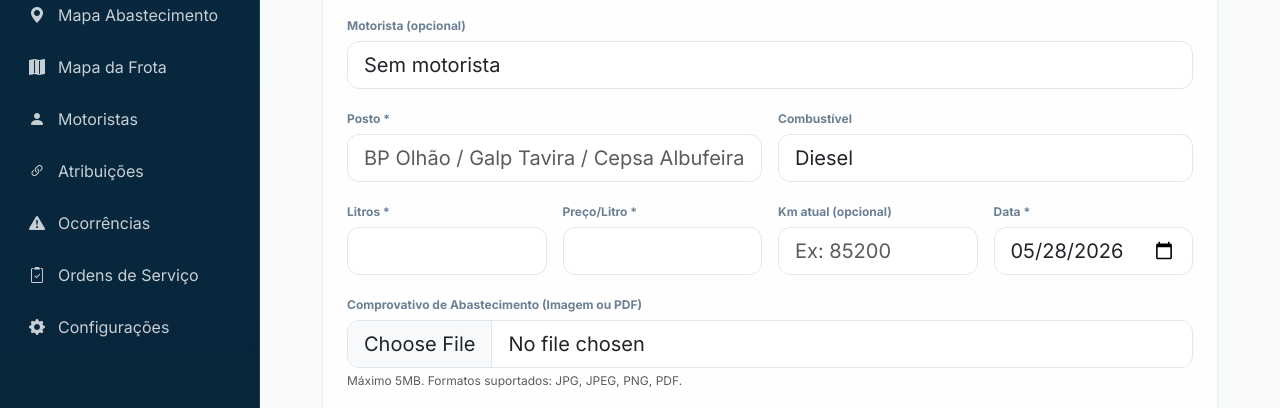
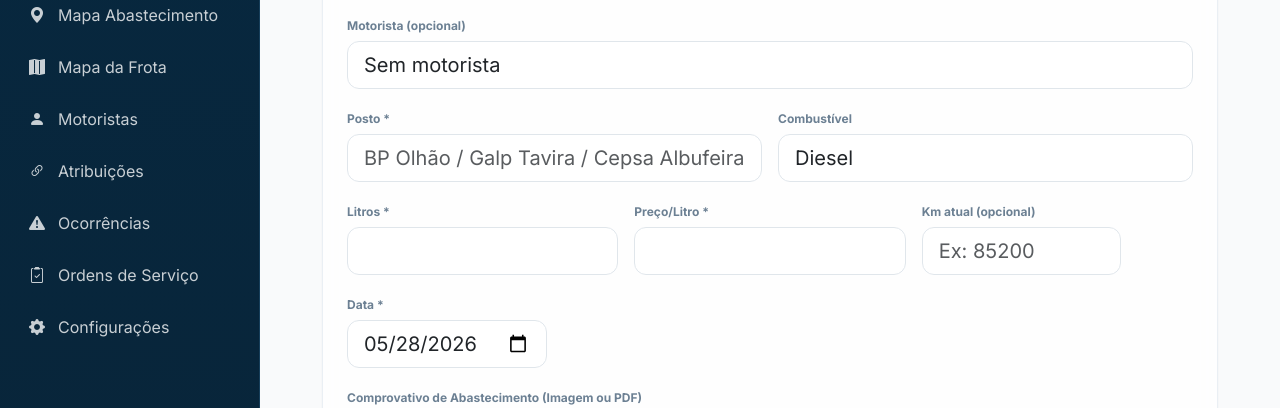
Before and after one commit to saintwillow/crud-gestao-frotas, a PHP site: page /abastecimentos/create.php in a window 1280 px wide. Shown: the part 312-720 px from the top of the page. Run offline with PHP 8.4, Linux system fonts and the light colour scheme; a user stored in the database is signed in; data comes from the database, SQL or seed files in the repository; grey boxes are pictures that could not be loaded.

Commit message:
merge_resolve

```diff
--- a/abastecimentos/create.php
+++ b/abastecimentos/create.php
@@ -177,6 +177,7 @@ if ($_SERVER['REQUEST_METHOD'] === 'POST') {
       mysqli_rollback($ligacao);
       $erros[] = "Erro ao salvar no banco de dados: " . $e->getMessage();
     }
+    mysqli_stmt_close($stmt);
   }
 }
 ?>
@@ -225,7 +226,7 @@ if ($_SERVER['REQUEST_METHOD'] === 'POST') {
   <?php endif; ?>
 
   <div class="glass-card p-4">
-    <form method="post" enctype="multipart/form-data" class="row g-3">
+    <form method="post" class="row g-3">
 
       <div class="col-12">
         <label class="form-label form-label-soft">Viatura *</label>
@@ -267,12 +268,12 @@ if ($_SERVER['REQUEST_METHOD'] === 'POST') {
         </select>
       </div>
 
-      <div class="col-12 col-md-3">
+      <div class="col-12 col-md-4">
         <label class="form-label form-label-soft">Litros *</label>
         <input type="number" step="0.01" min="0" name="litros" class="form-control form-control-lg" value="<?php echo h($litros); ?>" required>
       </div>
 
-      <div class="col-12 col-md-3">
+      <div class="col-12 col-md-4">
         <label class="form-label form-label-soft">Preço/Litro *</label>
         <input type="number" step="0.001" min="0" name="preco_litro" class="form-control form-control-lg" value="<?php echo h($preco_litro); ?>" required>
       </div>
```
